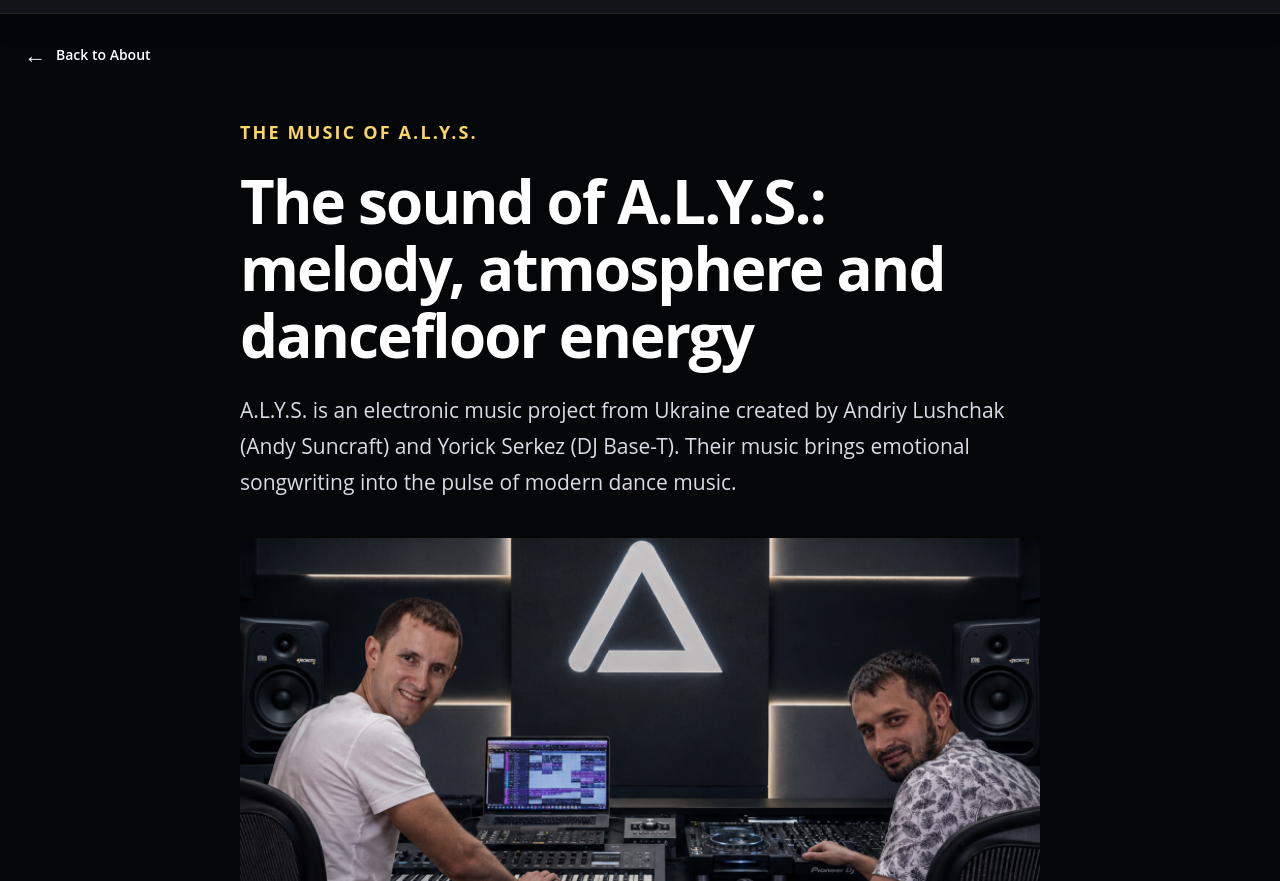
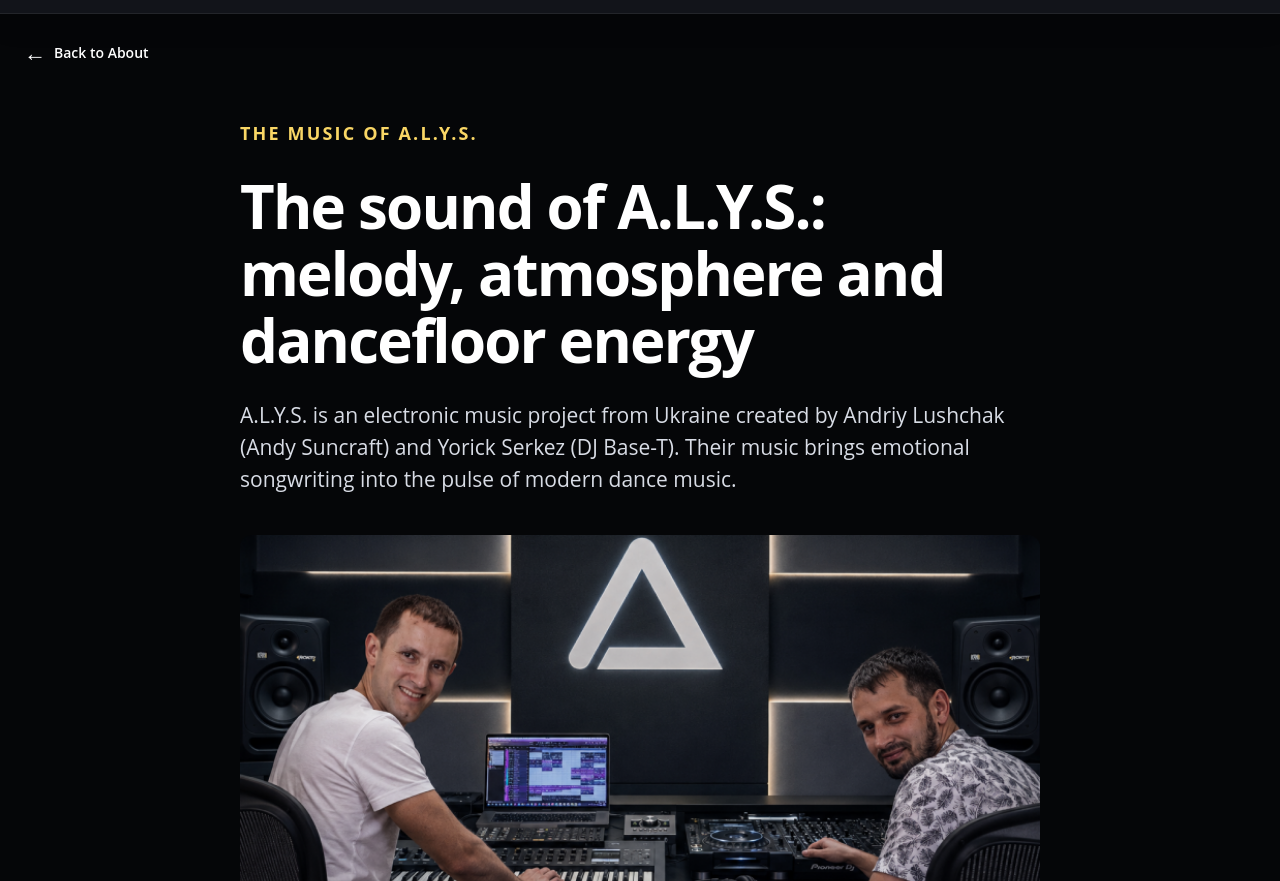
Before and after one commit to Mikuz1/A.L.Y.S., a plain HTML site: page music-and-sound.html in a window 1280 px wide. Shown: the part 71-952 px from the top of the page. Drawn offline with Linux system fonts and the light colour scheme.

Commit message:
Update madgin
Update madgin stattya

```diff
--- a/music-and-sound.html
+++ b/music-and-sound.html
@@ -36,6 +36,7 @@
       <h2>Explore the music</h2>
       <p>Tracks associated with A.L.Y.S. include <em>Even More</em>, <em>Vacation</em>, <em>Nostalgia</em>, <em>Go Run</em>, <em>The Next Stop</em>, <em>Keep on Movin</em>, <em>New Life</em>, <em>Violet Sky</em>, <em>Arctic Stream</em>, <em>Love Deep Like Ocean</em> and <em>High Voltage</em>. Together they offer different entry points into the project's melodic approach.</p>
       <p>Listen to the selections on the <a href="index.html#music">music page</a>, read the <a href="about.html">full A.L.Y.S. story</a>, or explore <a href="production-and-collaborations.html">how the duo approaches production and collaborations</a>.</p>
+      <a class="article-back-bottom" href="about.html"><span aria-hidden="true">←</span> Back to About</a>
     </article>
   </main>
   <footer class="article-footer"><p>© 2026 A.L.Y.S. All rights reserved.</p></footer>
--- a/style_articles.css
+++ b/style_articles.css
@@ -3,19 +3,20 @@
 .article-page .header-logo__img { height: 52px; }
 .article-page .nav-links a.active { color: #f9d665; text-decoration: underline; text-decoration-color: #f9d665; text-underline-offset: 3px; }
 .article-page .burger { border: 0; background: transparent; }
-.article-back { position: fixed; z-index: 900; top: 104px; left: 24px; display: inline-flex; align-items: center; gap: 10px; padding: 10px 0; color: #fff; font-size: 14px; font-weight: 600; text-decoration: none; transition: color .2s ease; }
+.article-back { position: fixed; z-index: 900; top: 104px; left: 24px; display: inline-flex; align-items: center; gap: 8px; padding: 8px 0; color: #fff; font-size: 14px; font-weight: 600; text-decoration: none; transition: color .2s ease; }
 .article-back span { font-size: 22px; line-height: 1; }
 .article-back:hover, .article-back:focus-visible { color: #f9eabe; }
+.article-back-bottom { display: none; }
 .article-content { width: min(100% - 40px, 800px); margin: 0 auto; padding: 104px 0 96px; }
 .article-content p a { color: #f9d665; }
 .article-kicker { color: #f9d665; font-size: 14px; font-weight: 700; text-transform: uppercase; letter-spacing: .12em; }
-.article-content h1 { color: #fff; font-size: clamp(36px, 6vw, 60px); line-height: 1.12; letter-spacing: -.03em; margin: 14px 0 24px; }
+.article-content h1 { color: #fff; font-size: clamp(36px, 6vw, 60px); line-height: 1.12; letter-spacing: -.03em; margin: 16px 0 24px; }
 .article-content h2 { color: #fff; font-size: clamp(25px, 4vw, 34px); line-height: 1.25; margin: 48px 0 16px; }
-.article-content p { font-size: 18px; line-height: 1.7; margin: 0 0 20px; }
+.article-content p { font-size: 18px; line-height: 32px; margin: 0 0 24px; }
 .article-content .article-lead { font-size: 21px; color: #d8dce5; }
-.article-image { display: block; width: 100%; height: auto; max-height: 460px; object-fit: cover; border-radius: 12px; margin: 38px 0 52px; }
+.article-image { display: block; width: 100%; height: auto; max-height: 460px; object-fit: cover; border-radius: 12px; margin: 40px 0 48px; }
 .article-footer { display: flex; align-items: center; justify-content: center; min-height: 76px; padding: 20px 16px; background: #000; color: rgba(250, 250, 250, 0.7); }
 .article-footer p { margin: 0; font-size: 13px; font-weight: 400; line-height: 16px; text-align: center; }
-@media (max-width: 900px) { .article-back { top: auto; bottom: 20px; left: auto; right: 20px; } .article-content { padding-top: 56px; } }
+@media (max-width: 900px) { .article-back { display: none; } .article-back-bottom { display: inline-flex; align-items: center; gap: 8px; margin-top: 8px; color: #fff; font-size: 14px; font-weight: 600; text-decoration: none; transition: color .2s ease; } .article-back-bottom span { font-size: 22px; line-height: 1; } .article-back-bottom:hover, .article-back-bottom:focus-visible { color: #f9eabe; } .article-content { padding-top: 56px; } }
 @media (max-width: 768px) { .article-page { padding-top: 72px; } .article-page .header-logo__img { height: 40px; } }
-@media (max-width: 480px) { .article-content { padding-top: 48px; } .article-content p { font-size: 17px; } .article-content .article-lead { font-size: 19px; } }
+@media (max-width: 480px) { .article-content { padding-top: 48px; padding-bottom: 56px; } .article-content p { font-size: 17px; line-height: 28px; } .article-content .article-lead { font-size: 19px; line-height: 32px; } }
```
Also changed, not shown: production-and-collaborations.html (+1 -0 lines).
